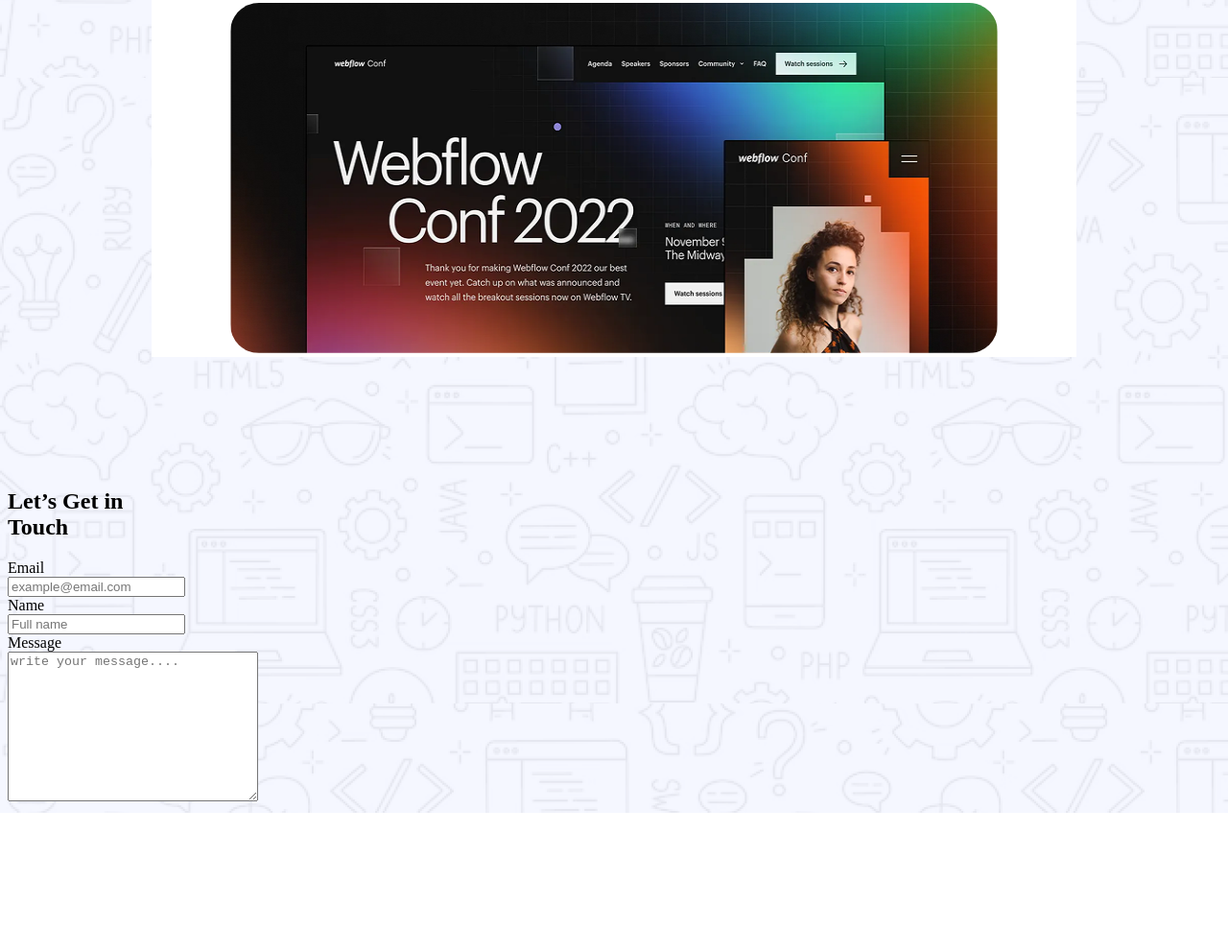
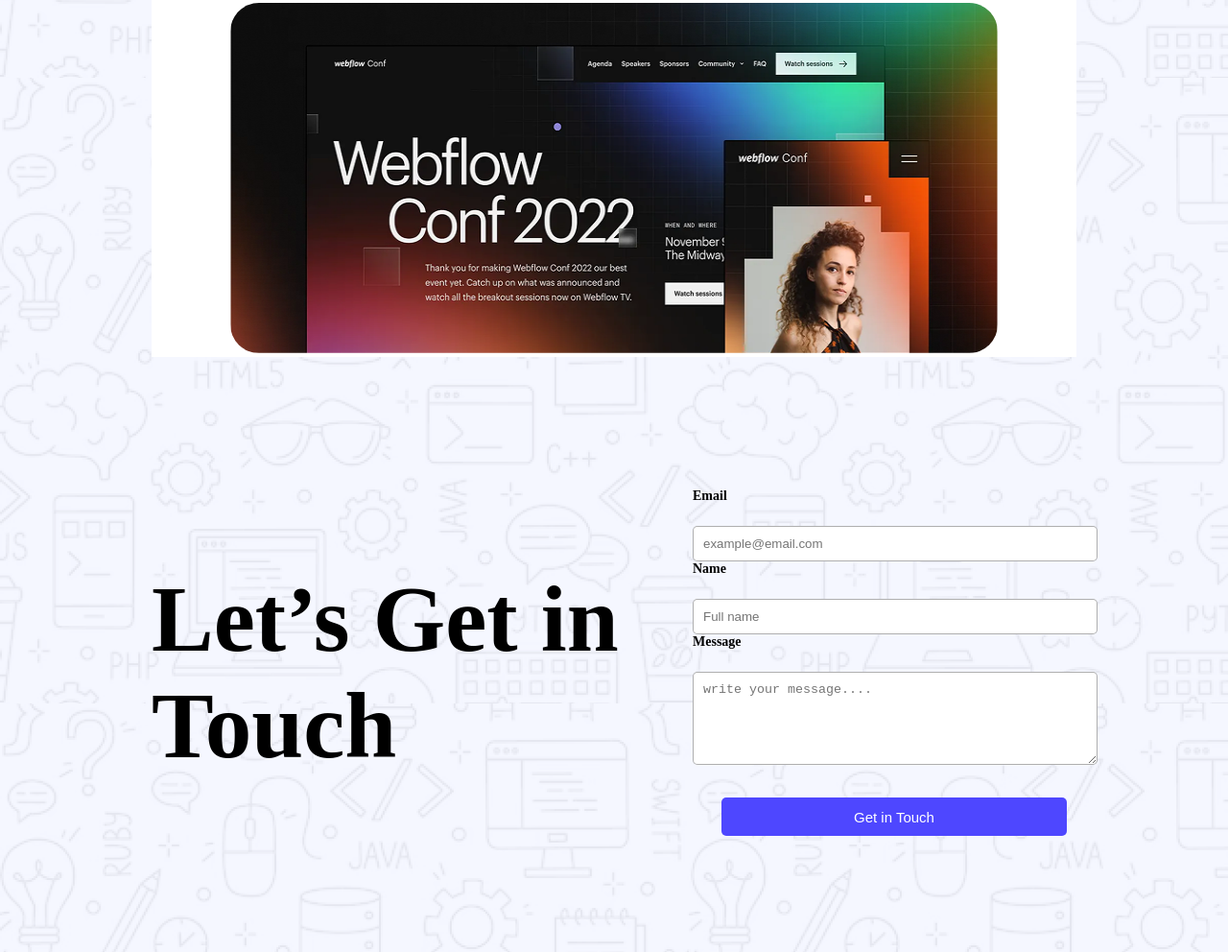
Before and after one commit to morshedalom5675/assignment-for-logo, a plain HTML site: page index.html in a window 1280 px wide. Shown: the part 2527-3519 px from the top of the page at 96% size. Before the commit the page ends 3374 px from the top, so only its background shows below. Drawn offline with Linux system fonts and the light colour scheme.

Commit message:
form box complate

```diff
--- a/index.html
+++ b/index.html
@@ -106,15 +106,16 @@
             </div>
         </section>
         <section>
-            <div>
+            <div class="form">
                 <h1>Let’s Get in <br> Touch</h1>
-                <form>
+                <form class="form-box">
                     <label for="email">Email</label> <br>
                     <input type="email" name="Email" id="email" placeholder="example@email.com"><br>
                      <label for="name">Name</label> <br>
                      <input type="name" id="Name" placeholder="Full name"><br>
                      <label for="message">Message</label> <br>
-                     <textarea name="message" id="message" cols="30" rows="10" placeholder="write your message...."></textarea>
+                     <textarea name="message" id="message" cols="30" rows="5" placeholder="write your message...."></textarea> <br>
+                     <button class="touch">Get in Touch</button>
 
                 </form>
             </div>
--- a/styls/index.css
+++ b/styls/index.css
@@ -149,3 +149,40 @@ div button{
     height: 365px;
     border-radius: 30px;
 }
+.form{
+    display: flex;
+    justify-content: space-between;
+    margin: 100px 150px;
+    gap: 10px;
+}
+.form h1{
+    font-size: 97px;
+    font-weight: bold;
+    color: #000;
+}
+.form-box{
+    width: 400px;
+    height: 102px
+}
+label{
+    display: block;
+    font-weight: bold;
+    margin-bottom: 5px;
+    font-size: 14px;
+    color: #000;
+}
+input{
+    padding: 10px;
+    width: 100%;
+    border-radius: 5px;
+    border: 1px solid #00000050;
+}
+textarea{
+    padding: 10px;
+    width: 100%;
+    border-radius: 5px;
+    border: 1px solid #00000050;
+}
+.touch{
+    width: 90%;
+}
```
